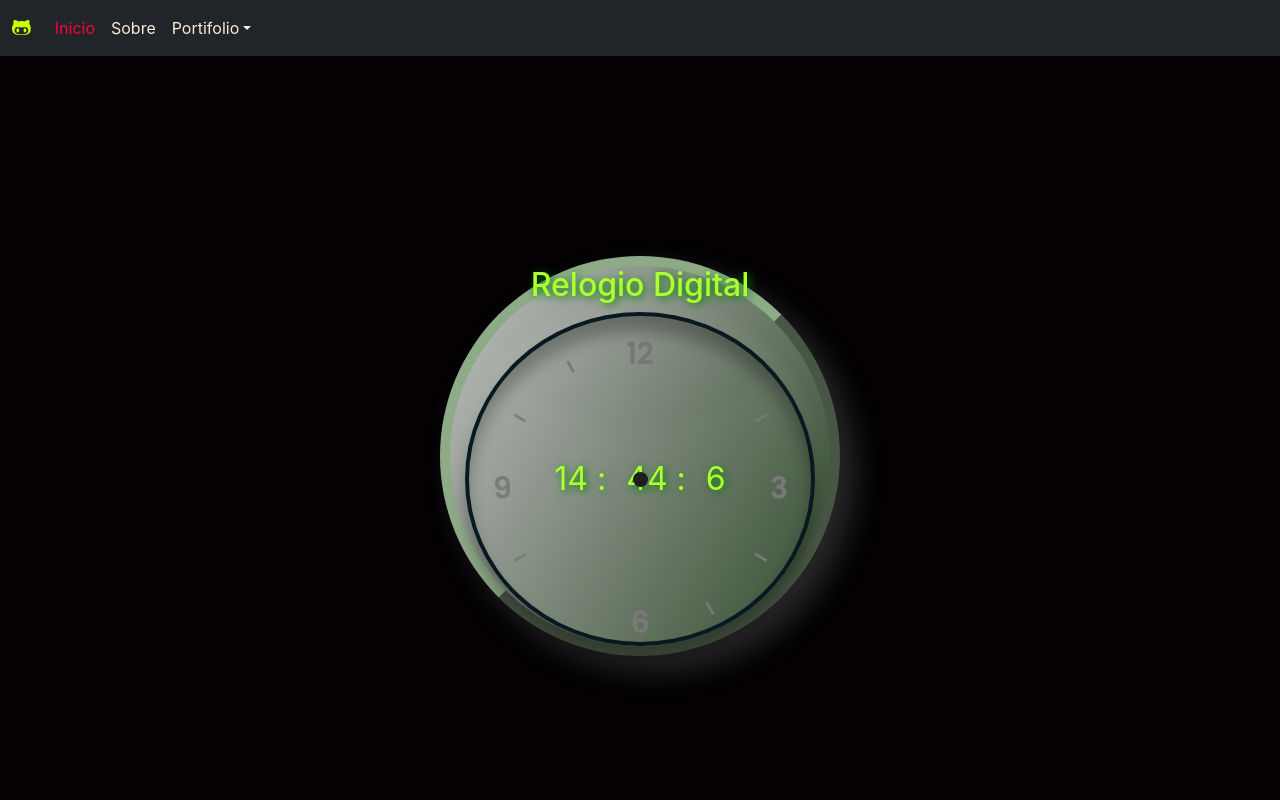
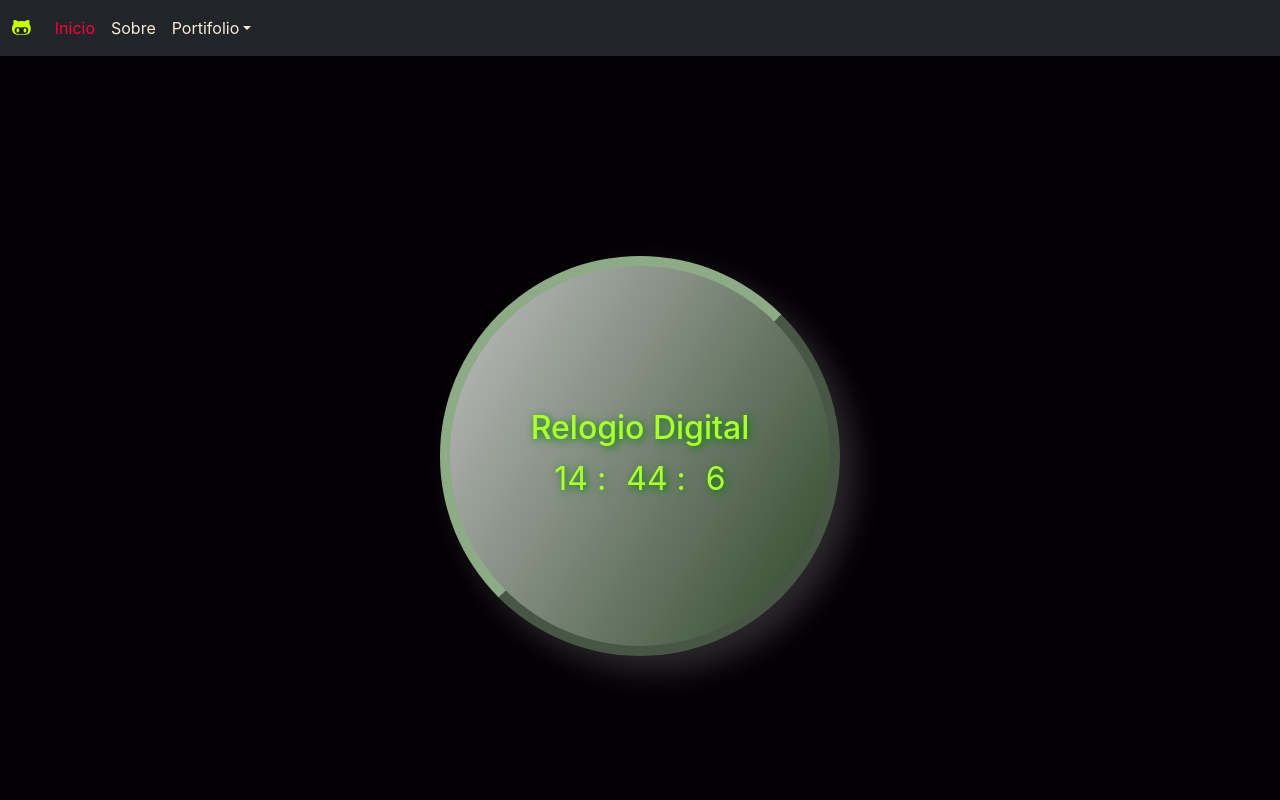
Before and after one commit to CamiloCCarvalho/learning-spa, a React (Create React App) app: page /portifolio/clockdigital in a window 1280 px wide. Shown: the top 800 px of the page. Built offline with nearby package versions, Linux system fonts and the light colour scheme.

Commit message:
Commit Att

```diff
--- a/src/components/projects/clockanalogic/clockanalogic.css
+++ b/src/components/projects/clockanalogic/clockanalogic.css
@@ -12,7 +12,7 @@
     align-items: center;
     background:#202020;
 }
-.clock {
+.anClock {
     width: 350px;
     height: 350px;
     display: flex;
@@ -25,7 +25,7 @@
     box-shadow: 0 -15px 15px rgba(255, 255, 255, 0.056), inset 0 -215px 15px rgba(255, 255, 255, 0.027), 0 15px 15px rgba(0,0,0,0.3), inset 0 15px 15px rgba(9, 9, 9, 0.3);
 }
 
-.clock::before {
+.anClock::before {
     content:"";
     position: absolute;
     width: 15px;
@@ -35,18 +35,18 @@
     z-index: 10000;
 }
 
-.clock .hour, .clock .min, .clock .sec {
+.anClock .hour, .anClock .min, .anClock .sec {
     position: absolute;
 }
-.clock .hour, .hr {
+.anClock .hour, .hr {
     width: 160px;
     height: 160px;
 }
-.clock .min, .mn {
+.anClock .min, .mn {
     width: 190px;
     height: 190px;
 }
-.clock .sec, .sc {
+.anClock .sec, .sc {
     width: 230px;
     height: 230px;
 }
--- a/src/components/projects/clockanalogic/index.js
+++ b/src/components/projects/clockanalogic/index.js
@@ -30,7 +30,7 @@ export const ClockAnalogic = () => {
 
         <Fragment>
             <div className="container-fluid page">
-                <div className="clock">
+                <div className="anClock">
                     <div className="hour">
                         <div className="hr" id="hr" style={hr}></div>
                     </div>
```
